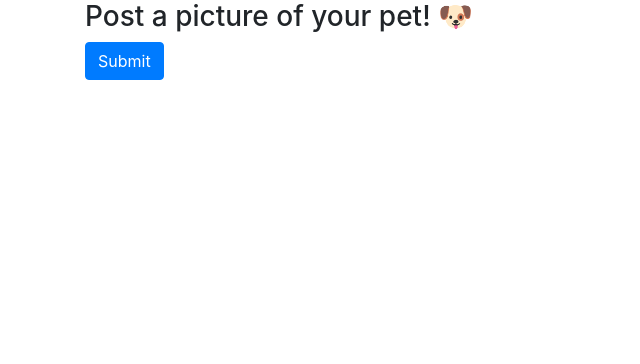
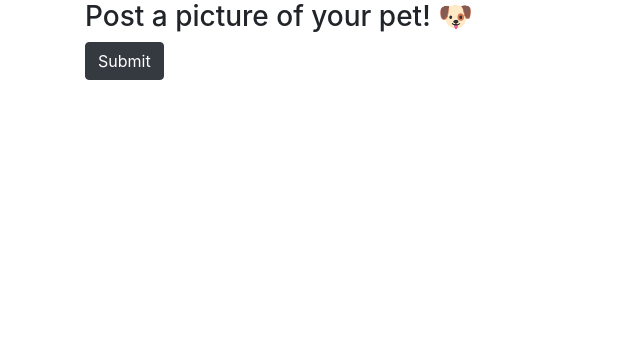
Before and after one commit to juliors1/petgram, a Django app: template main_app/templates/main_app/post_form.html in a window 1280 px wide. Shown: the part 56-420 px from the top of the page, without its empty margins (0-640 px from the left). Run offline with Django 3.2, Linux system fonts and the light colour scheme; the template is opened without the code that fills it, so the values that code supplies are empty.

Commit message:
change the color of submit button

```diff
--- a/main_app/templates/main_app/post_form.html
+++ b/main_app/templates/main_app/post_form.html
@@ -7,7 +7,7 @@
   <table>
     {{ form.as_table }}
   </table>
-  <button type="submit" value="Submit" class="btn btn-primary">Submit</button>
+  <button type="submit" value="Submit" class="btn btn-dark">Submit</button>
 </form>
 
 {%endblock%}
```
